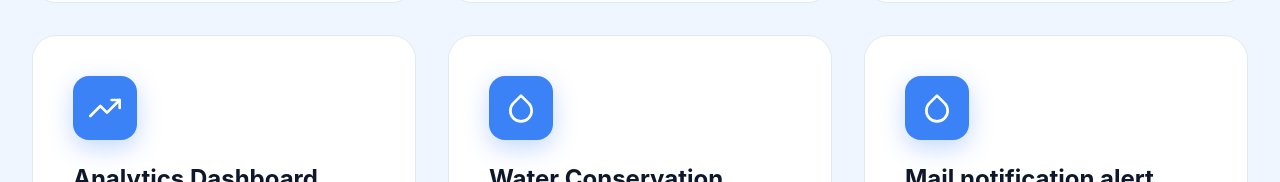
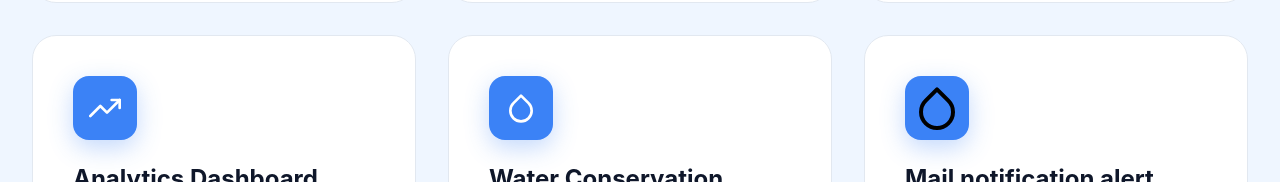
Before and after one commit to SudharsanDeepak/Hydro-FlowGauge, a React (Vite) app: page / in a window 1280 px wide. Shown: the part 1537-1719 px from the top of the page. Built offline with nearby package versions, Linux system fonts and the light colour scheme.

Commit message:
updated landing page

```diff
--- a/src/pages/LandingPro.jsx
+++ b/src/pages/LandingPro.jsx
@@ -317,7 +317,7 @@ export default function LandingPro() {
                             delay={500}
                         />
                         <FeatureCard
-                            icon={<WaterDropIcon className="feature-icon" />}
+                            icon={<WaterDropIcon className="mail-icon" />}
                             title="Mail notification alert"
                             description="when the water flows continuously for certain period of time, then the valve gets closed automatically and send he mail to the added reciptants."
                             delay={500}
```
